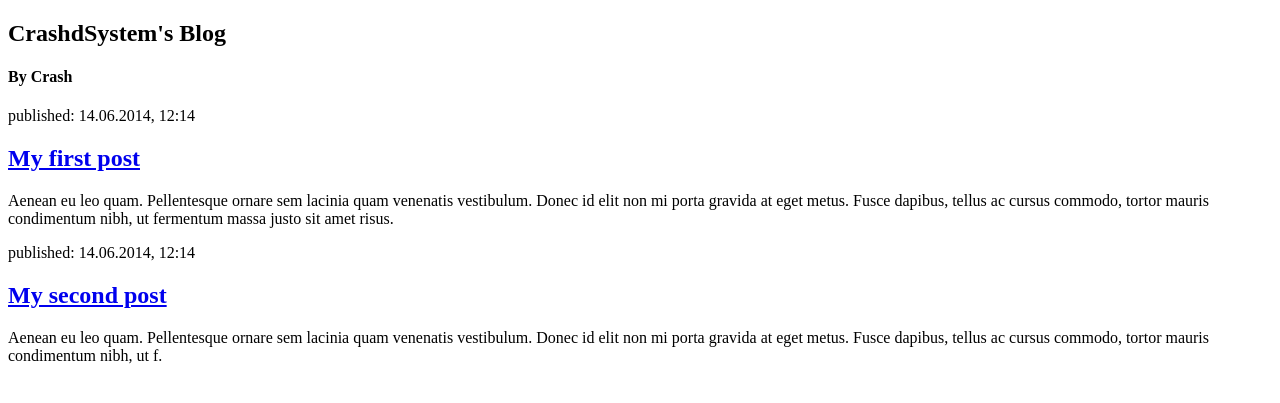
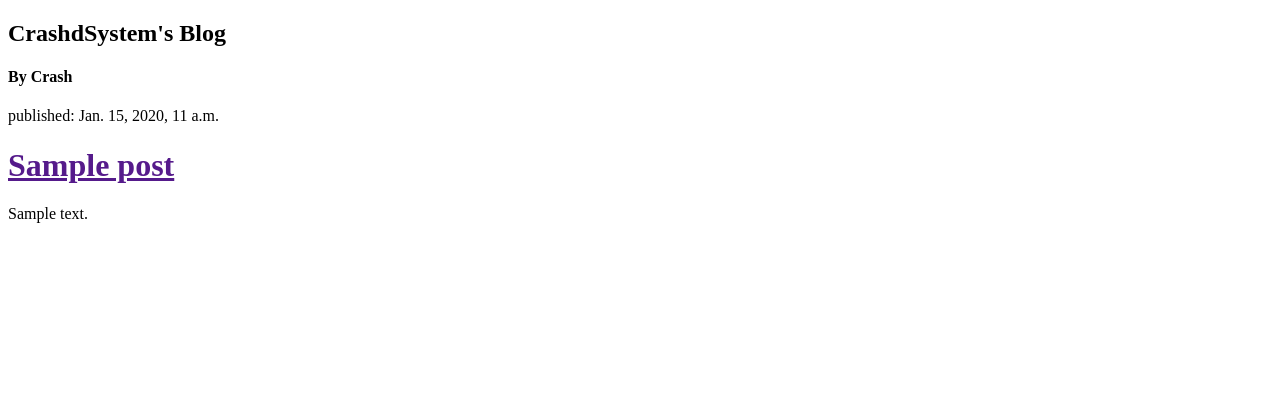
Before and after one commit to CrashdSystem/my-first-blog, a Django app: template CrashdBlog/templates/CrashdBlog/post_list.html in a window 1280 px wide. Shown: the top 403 px of the page. Run offline with Django 3.2, Linux system fonts and the light colour scheme; the template is opened without the code that fills it: values that come from a table or form of the project are taken from there, others are empty; tables that the repository leaves empty hold one stand-in row (values such as "Sample post").

Commit message:
Modified templates to display posts from database.

```diff
--- a/CrashdBlog/templates/CrashdBlog/post_list.html
+++ b/CrashdBlog/templates/CrashdBlog/post_list.html
@@ -10,17 +10,14 @@
     <h4>By Crash</h4>
   </header>
 
-  <div>
-    <p>published: 14.06.2014, 12:14</p>
-    <h2><a href="#">My first post</a></h2>
-    <p>Aenean eu leo quam. Pellentesque ornare sem lacinia quam venenatis vestibulum. Donec id elit non mi porta gravida at eget metus. Fusce dapibus, tellus ac cursus commodo, tortor mauris condimentum nibh, ut fermentum massa justo sit amet risus.</p>
-  </div>
+  {% for post in posts %}
+        <div>
+            <p>published: {{ post.published_date }}</p>
+            <h1><a href="">{{ post.title }}</a></h1>
+            <p>{{ post.text|linebreaks }}</p>
+        </div>
+    {% endfor %}
 
-  <div>
-    <p>published: 14.06.2014, 12:14</p>
-    <h2><a href="#">My second post</a></h2>
-    <p>Aenean eu leo quam. Pellentesque ornare sem lacinia quam venenatis vestibulum. Donec id elit non mi porta gravida at eget metus. Fusce dapibus, tellus ac cursus commodo, tortor mauris condimentum nibh, ut f.</p>
-  </div>
 
 </body>
 </html>
--- a/CrashdBlog/views.py
+++ b/CrashdBlog/views.py
@@ -1,4 +1,8 @@
 from django.shortcuts import render
+from django.utils import timezone
+from .models import Post
 
 def post_list(request):
-    return render(request, 'CrashdBlog/post_list.html', {})
+
+    posts = Post.objects.filter(published_date__lte=timezone.now()).order_by('published_date')
+    return render(request, 'CrashdBlog/post_list.html', {'posts':posts})
```
